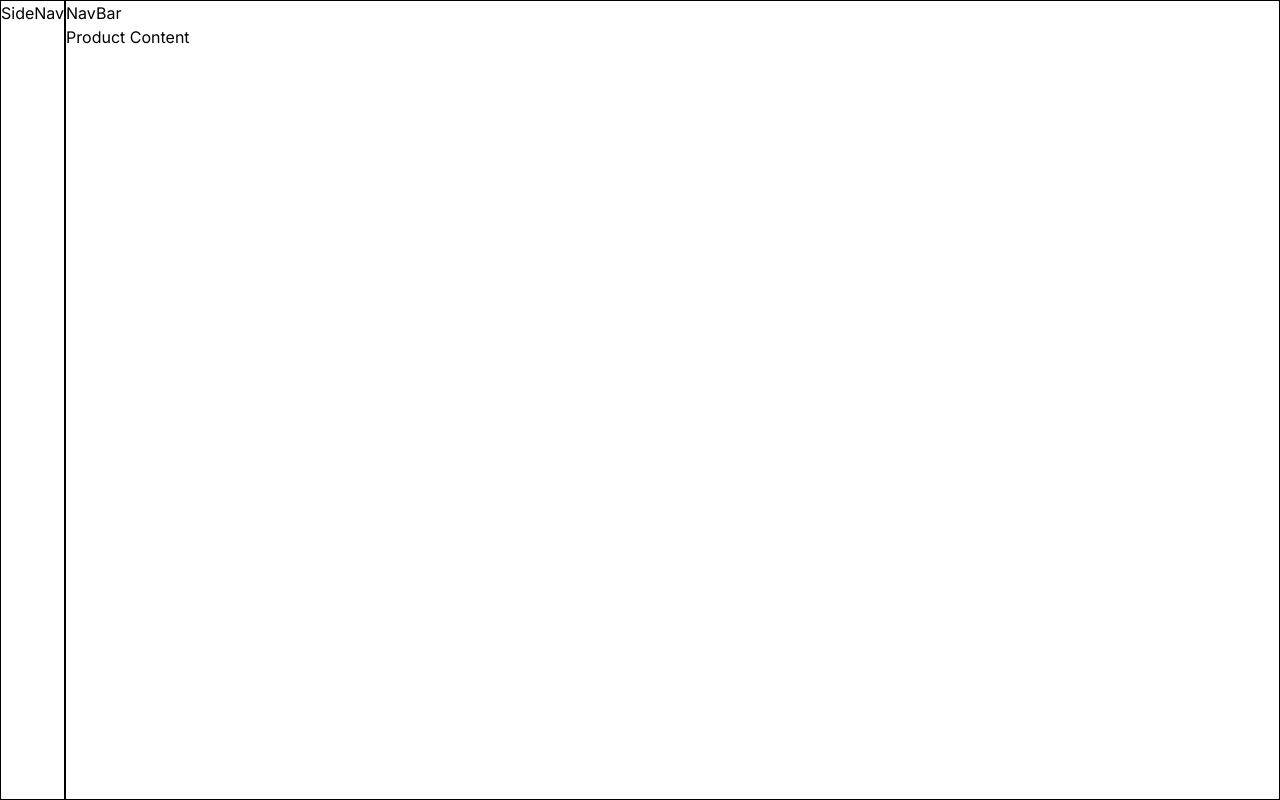
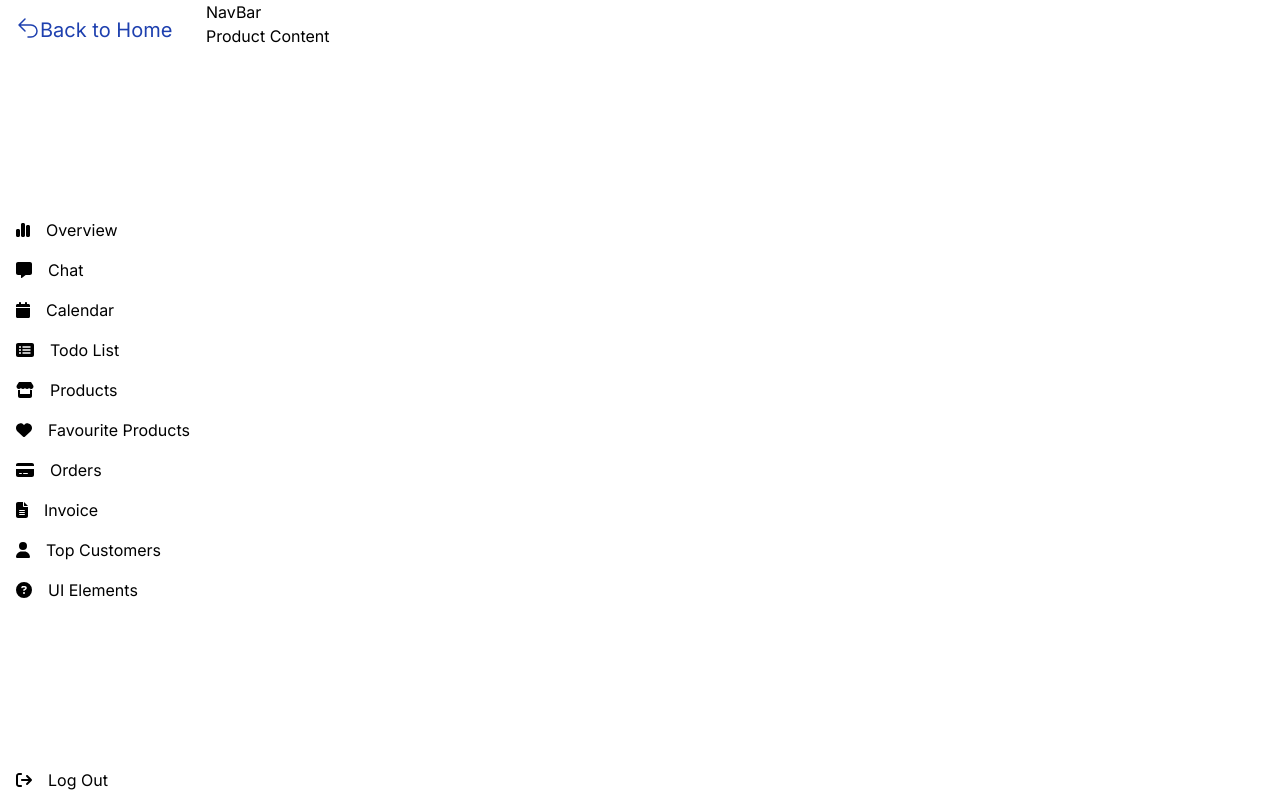
Before and after one commit to joyfulcumulus/nextjs-tailwind-practice, a Next.js app: page /opencomponent in a window 1280 px wide. Built offline with nearby package versions, Linux system fonts and the light colour scheme.

Commit message:
Complete basic sidenav styling

```diff
--- a/app/opencomponent/components/sidenav.js
+++ b/app/opencomponent/components/sidenav.js
@@ -1,9 +1,39 @@
 import BackButton from "./backbutton"
+import SideNavButton from "./sidenavbutton"
+import {
+  faChartSimple,
+  faMessage,
+  faCalendar,
+  faRectangleList,
+  faStore,
+  faHeart,
+  faCreditCard,
+  faFileLines,
+  faUser,
+  faArrowRightFromBracket } from '@fortawesome/free-solid-svg-icons'
 
 export default function SideNav() {
   return (
-    <div>
-      SideNav
+    <div className="flex flex-col justify-between h-screen">
+      <div className="p-4">
+        <BackButton />
+      </div>
+
+      <div>
+        <SideNavButton linkText="Overview" icon={faChartSimple}/>
+        <SideNavButton linkText="Chat" icon={faMessage}/>
+        <SideNavButton linkText="Calendar" icon={faCalendar}/>
+        <SideNavButton linkText="Todo List" icon={faRectangleList}/>
+        <SideNavButton linkText="Products" icon={faStore}/>
+        <SideNavButton linkText="Favourite Products" icon={faHeart}/>
+        <SideNavButton linkText="Orders" icon={faCreditCard}/>
+        <SideNavButton linkText="Invoice" icon={faFileLines}/>
+        <SideNavButton linkText="Top Customers" icon={faUser}/>
+        <SideNavButton linkText="UI Elements" />
+      </div>
+
+      <SideNavButton linkText="Log Out" icon={faArrowRightFromBracket}/>
+
     </div>
   )
 }
--- /dev/null
+++ b/app/opencomponent/components/sidenavbutton.js
@@ -0,0 +1,17 @@
+import Link from 'next/link'
+import { FontAwesomeIcon } from '@fortawesome/react-fontawesome'
+import { faCircleQuestion } from '@fortawesome/free-solid-svg-icons'
+
+export default function SideNavButton({linkText='link text', icon=faCircleQuestion}) {
+  return (
+    <div className="py-2 px-4">
+      <Link
+        href="#"
+        className=""
+      >
+        <FontAwesomeIcon icon={icon} className="pe-4" />
+        {linkText}
+      </Link>
+    </div>
+  )
+}
--- a/app/opencomponent/layout.js
+++ b/app/opencomponent/layout.js
@@ -5,10 +5,10 @@ import NavBar from "./components/navbar";
 export default function Layout({ children }) {
   return (
     <div className="flex w-screen h-screen">
-      <div className="border border-black">
+      <div className="">
         <SideNav />
       </div>
-      <div className="grow border border-black">
+      <div className="grow">
         <NavBar />
         <div className="">
           {children}
```
